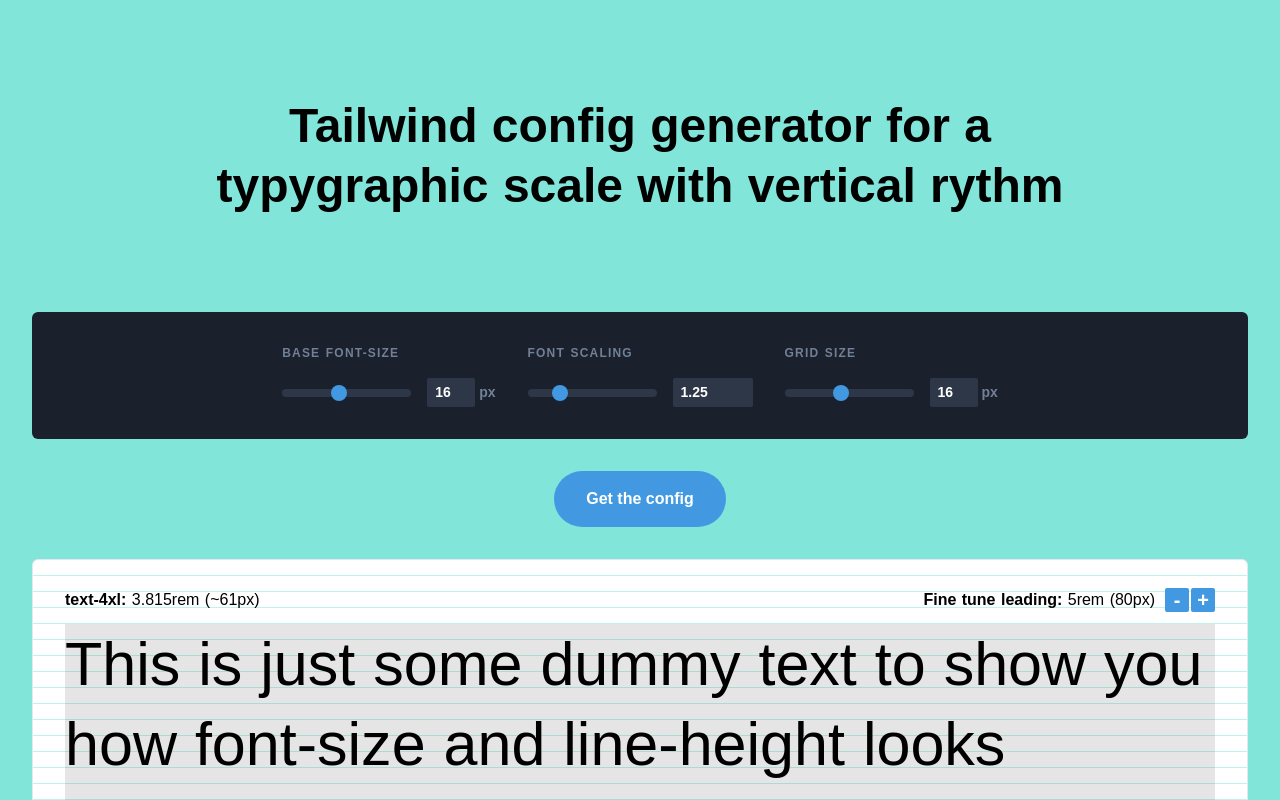
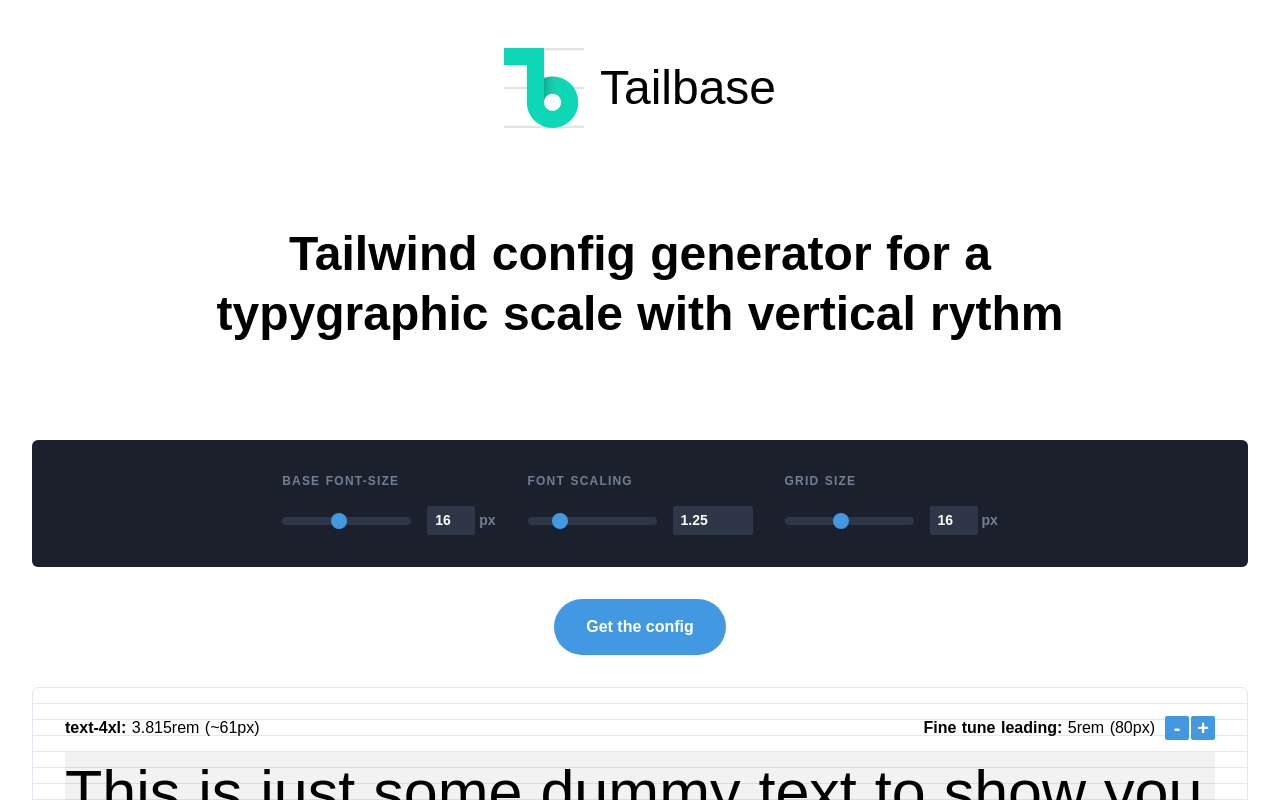
Before and after one commit to samuelhorn/tailbase, a Nuxt app: page / in a window 1280 px wide. Shown: the top 800 px of the page. Built offline with nearby package versions, Linux system fonts and the light colour scheme; a web font is replaced by a local one.

Commit message:
styling and favicon

```diff
--- a/components/TextElement.vue
+++ b/components/TextElement.vue
@@ -9,7 +9,7 @@
         <button class="bg-blue-500 text-white font-bold text-xl overflow-hidden absolute right-0 rounded-sm" style="top: 50%; margin-top: -12px; width: 24px; height: 24px;" @click="$emit('clicked', '+', size)">+</button>
       </span>
     </div>
-    <div :style="'background: rgba(0,0,0, .1); font-size:'+data[0]+'rem;line-height:'+data[1]+ 'rem;'">This is just some dummy text to show you how font-size and line-height looks together with the specified settings above</div>
+    <div :style="'background: rgba(0,0,0, .05); font-size:'+data[0]+'rem;line-height:'+data[1]+ 'rem;'">This is just some dummy text to show you how font-size and line-height looks together with the specified settings above</div>
   </div>
 </template>
 
--- a/pages/index.vue
+++ b/pages/index.vue
@@ -1,6 +1,22 @@
 <template>
   <div class="container">
-    <h1 class="mx-auto text-4xl lg:text-5xl max-w-4xl leading-tight text-center mt-six mb-six font-semibold">Tailwind config generator for a typygraphic scale with vertical rythm</h1>
+    <header class="flex items-center justify-center mt-three">
+      <svg class="w-three h-three lg:w-five lg:h-five mr-one" viewBox="0 0 140 140" fill="none" xmlns="http://www.w3.org/2000/svg">
+        <rect y="136" width="140" height="4" fill="#E4E4E4"/>
+        <rect width="140" height="4" fill="#E4E4E4"/>
+        <rect y="68" width="140" height="4" fill="#E4E4E4"/>
+        <path fill-rule="evenodd" clip-rule="evenodd" d="M0 0V30H40V95C40 119.853 60.1472 140 85 140C109.853 140 130 119.853 130 95C130 70.1472 109.853 50 85 50C79.7405 50 74.6917 50.9023 70 52.5606V0H0ZM85 110C76.7157 110 70 103.284 70 95C70 86.7157 76.7157 80 85 80C93.2843 80 100 86.7157 100 95C100 103.284 93.2843 110 85 110Z" fill="#0ED7B5"/>
+        <path fill-rule="evenodd" clip-rule="evenodd" d="M70 52.5606V95C70 86.7157 76.7157 80 85 80C93.2843 80 100 86.7157 100 95V52.5606C95.3083 50.9023 90.2595 50 85 50C79.7405 50 74.6917 50.9023 70 52.5606Z" fill="url(#paint0_linear)"/>
+        <defs>
+          <linearGradient id="paint0_linear" x1="70" y1="65.5" x2="100" y2="65.5" gradientUnits="userSpaceOnUse">
+            <stop stop-opacity="0.2"/>
+            <stop offset="1" stop-color="#C4C4C4" stop-opacity="0"/>
+          </linearGradient>
+        </defs>
+      </svg>
+      <h1 class="text-4xl lg:text-5xl leading-none font-medium">Tailbase</h1>
+    </header>
+    <p class="mx-auto text-4xl lg:text-5xl max-w-4xl leading-tight text-center mt-six mb-six font-bold">Tailwind config generator for a typygraphic scale with vertical rythm</p>
     <div class="flex flex-col lg:flex-row p-two rounded-md mb-two bg-gray-900 text-white justify-center items-start">
       <div class="flex flex-col mr-two">
         <label class="font-semibold mb-one text-gray-600 uppercase tracking-widest text-xs" for="baseSize">Base font-size</label>
@@ -29,10 +45,13 @@
     <div class="flex justify-center mb-two">
       <button class="font-semibold bg-blue-500 text-white px-two py-one rounded-full">Get the config</button>
     </div>
-    <div class="border rounded-md px-two" :style="'padding-top: '+(baseGrid*2) / 16+'rem; padding-bottom: '+(baseGrid*2) / 16+'rem; background: linear-gradient(180deg, white 0rem, white '+((baseGrid / 16) - .0625)+'rem, transparent '+baseGrid / 16+'rem, white '+baseGrid / 16+'rem); background-size: '+baseGrid / 16+'rem '+baseGrid / 16+'rem; background-repeat: repeat;'">
+    <div class="border rounded-md px-two" :style="'padding-top: '+(baseGrid*2) / 16+'rem; padding-bottom: '+(baseGrid*2) / 16+'rem; background: linear-gradient(180deg, white 0rem, white '+((baseGrid / 16) - .0625)+'rem, #e2e8f0 '+((baseGrid / 16) - .0625)+'rem, #e2e8f0 '+baseGrid / 16+'rem, white '+baseGrid / 16+'rem); background-size: '+baseGrid / 16+'rem '+baseGrid / 16+'rem; background-repeat: repeat;'">
       <TextElement v-for="size in Object.keys(config.fontSize)" :key="size" :title="'text-'+size" :grid="baseGrid" :data="config.fontSize[size]" @clicked="lineHeightSwitch" :size="size" />
     </div>
     <pre class="bg-gray-900 text-white p-two mt-four rounded-md"><code>fontSize: {{outputFontConfig}},<br>spacing: {{outputSpacingConfig}}</code></pre>
+    <footer class="text-center py-four text-gray-500">
+      Made by <a class="text-gray-600 underline" href="https://samuelhorn.com" aria-label="Go to samuelhorn.com">samuelhorn.com</a>
+    </footer>
   </div>
 </template>
 
@@ -187,7 +206,7 @@
 
 <style lang="postcss">
 body {
-  @apply bg-teal-300 font-sans;
+  @apply font-sans;
 }
 
 input[type=range] {
```
Also changed, not shown: static/icon.png, 1 other file (tests, documents, lock files or other folders).
